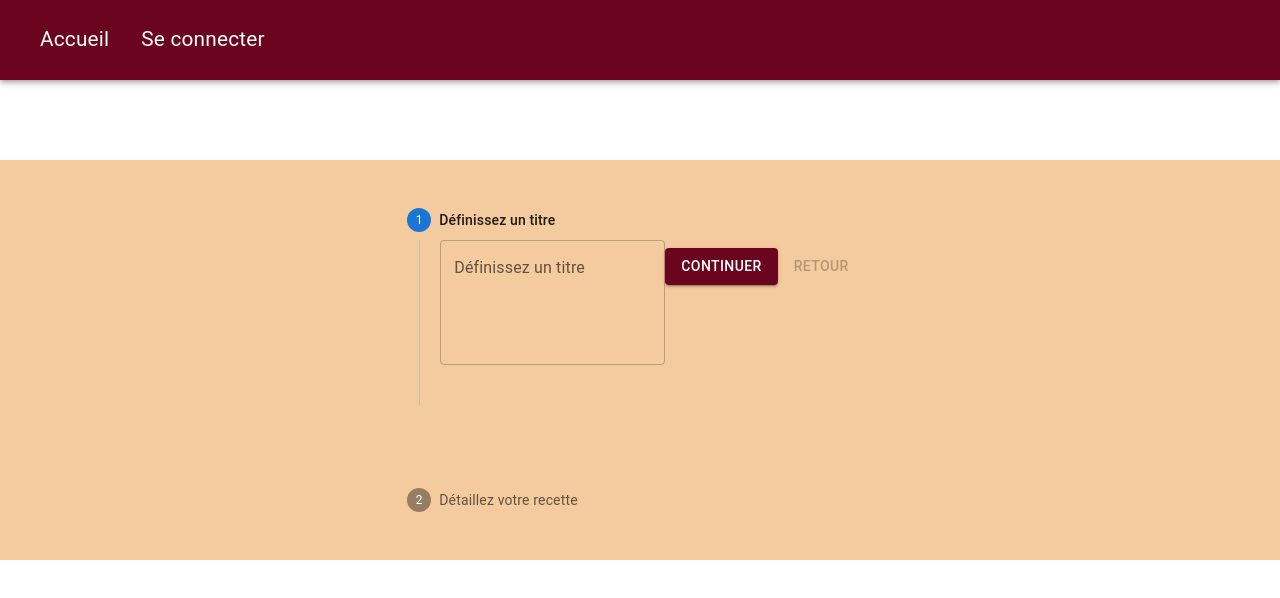
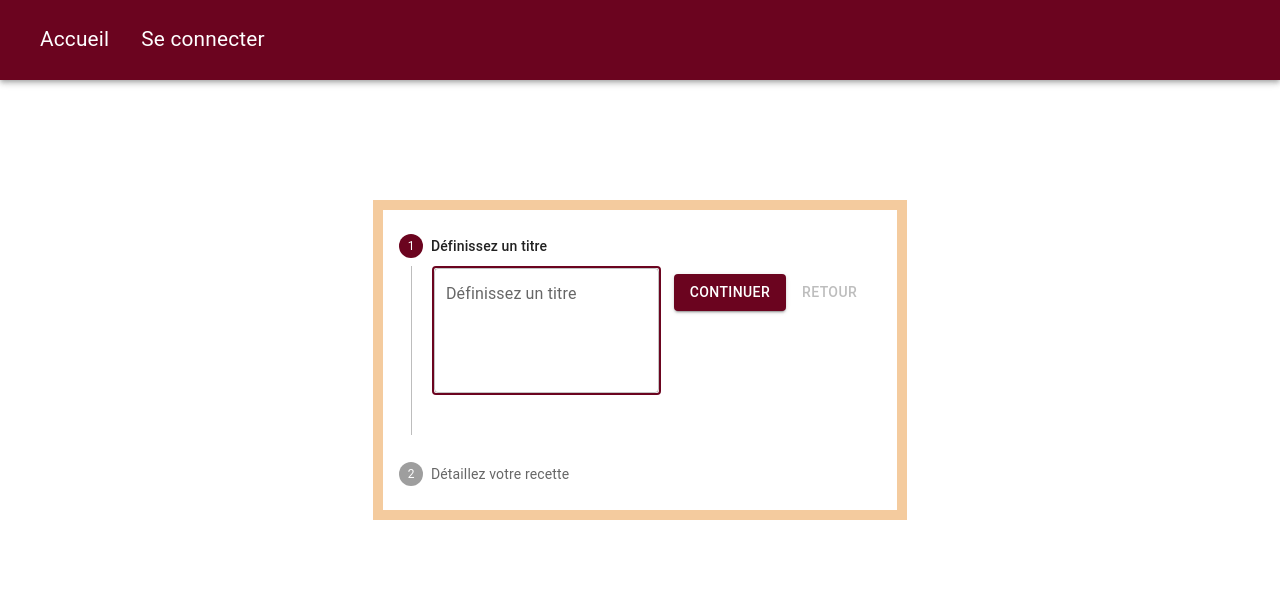
Before and after one commit to FlorianeLNT/NomNom-CookingNetwork, a React (Vite) app: page /post in a window 1280 px wide. Shown: the top 598 px of the page. Built offline with nearby package versions, Linux system fonts and the light colour scheme.

Commit message:
CSS un peu partout, PostedCard fix post success modal

```diff
--- a/src/Component/EditProfil/EditProfil.css
+++ b/src/Component/EditProfil/EditProfil.css
@@ -7,4 +7,5 @@
   gap: 50px;
   background-color: #f4cb9e;
   padding: 5vh;
+  font-size: 1.5rem;
 }
--- a/src/Component/PostedCard/PostedCard.css
+++ b/src/Component/PostedCard/PostedCard.css
@@ -3,10 +3,33 @@
   flex-direction: column;
   justify-content: center;
   align-items: center;
-  flex-direction:column
+  flex-direction: column;
 }
 
-.Comment{
+.Comment {
   display: flex;
-  flex-direction:column
+  flex-direction: column;
 }
+
+.css-i9fmh8-MuiBackdrop-root-MuiModal-backdrop {
+  background-color: rgba(0, 0, 0, 0.1) !important;
+}
+
+.css-1wnsr1i {
+  border-radius: 30px;
+  border: 5px solid #6b041f !important;
+}
+
+.css-dpjnhs-MuiInputBase-root-MuiOutlinedInput-root {
+  border: 2px solid #6b041f !important;
+}
+
+.css-i4bv87-MuiSvgIcon-root {
+  color: #6b041f !important;
+}
+
+.css-dpjnhs-MuiInputBase-root-MuiOutlinedInput-root {
+  background-color: white !important;
+  color: black !important;
+  font-weight: 500;
+}
--- a/src/Component/PostedCard/PostedCard.jsx
+++ b/src/Component/PostedCard/PostedCard.jsx
@@ -19,6 +19,7 @@ import Modal from "@mui/material/Modal";
 import Box from "@mui/material/Box";
 import Button from "@mui/material/Button";
 import TextField from "@mui/material/TextField";
+import SendIcon from "@mui/icons-material/Send";
 
 const ExpandMore = styled((props) => {
   const { expand, ...other } = props;
@@ -173,10 +174,10 @@ function PostedCard() {
                 />
                 <span>{item.likes.length}</span>
 
-                {/* Commentaire */}
-                <IconButton onClick={() => handleCommentClick(item._id)}>
+                <Button>
                   <AddCommentIcon onClick={handleOpen} />
                   <Modal
+                    className="modal"
                     open={open}
                     onClose={handleClose}
                     aria-labelledby="modal-modal-title"
@@ -188,7 +189,7 @@ function PostedCard() {
                         variant="h6"
                         component="h2"
                       >
-                        Ajouté un commentaire:
+                        Ajouter un commentaire :
                       </Typography>
                       <Box
                         component="form"
@@ -201,17 +202,22 @@ function PostedCard() {
                         <div>
                           <TextField
                             id="outlined-multiline-static"
-                            label="Multiline"
+                            label=""
                             multiline
                             rows={10}
-                            defaultValue="Default Value"
+                            defaultValue=""
+                            onChange={(e) => setComment(e.target.value)}
                           />
-                          <Button variant="contained">Envoyer</Button>
+                          <IconButton
+                            onClick={() => handleCommentSubmit(item._id)}
+                          >
+                            <SendIcon />
+                          </IconButton>
                         </div>
                       </Box>
                     </Box>
                   </Modal>
-                </IconButton>
+                </Button>
                 <span>{item.comments.length}</span>
                 <ExpandMore
                   sx={{ color: "black" }}
@@ -247,17 +253,6 @@ function PostedCard() {
           </div>
         );
       })}
-      {commentInputOpen && (
-        <div className="Comment">
-          <input
-            type="text"
-            placeholder="Votre commentaire..."
-            value={comment}
-            onChange={(e) => setComment(e.target.value)}
-          />
-          <button onClick={handleCommentSubmit}>Commenter</button>
-        </div>
-      )}
     </div>
   );
 }
--- a/src/Component/Profil/Profil.css
+++ b/src/Component/Profil/Profil.css
@@ -4,6 +4,15 @@
   align-items: center;
   margin-top: 10vh;
   gap: 50px;
-  background-color: #f4cb9e;
   padding: 5vh;
+  font-size: 1.5rem;
 }
+
+.profilCard {
+  display: flex;
+  flex-direction: column;
+  align-items: center;
+  padding: 2vh;
+  border: 10px solid #f4cb9e;
+  width: 25vw;
+}
--- a/src/Component/Profil/Profil.jsx
+++ b/src/Component/Profil/Profil.jsx
@@ -58,8 +58,13 @@ function Profil() {
       <NavBar />
       <div className="my-profile">
         <div className="profil-info">
-          <h1>
-            Mon Profil :{" "}
+          <div className="profilCard">
+            <h3>Mon Profil : </h3>
+            <p>Prénom : {userInfo.firstname}</p>
+            <p>Nom : {userInfo.lastname} </p>
+            <p>Email : {userInfo.email}</p>
+            <p>Age :</p>
+            <p>Occupation :</p>
             <Button
               className="button-modifier"
               variant="contained"
@@ -71,12 +76,7 @@ function Profil() {
             >
               Modifier
             </Button>
-          </h1>
-          <p>Prénom : {userInfo.firstname}</p>
-          <p>Nom : {userInfo.lastname} </p>
-          <p>Email : {userInfo.email}</p>
-          <p>Age :</p>
-          <p>Occupation :</p>
+          </div>
         </div>
       </div>
     </>
--- a/src/Component/createCard/createCard.css
+++ b/src/Component/createCard/createCard.css
@@ -1,11 +1,18 @@
 .createCardDiv {
   margin-top: 10vh;
   gap: 50px;
-  background-color: #f4cb9e;
   padding: 5vh;
   height: 40vh;
 }
 
-.css-1di5t78-MuiPaper-root {
-  background-color: #f4cb9e;
+.stepCard {
+  padding: 2vh;
+  border: 10px solid #f4cb9e;
 }
+.css-1u4zpwo-MuiSvgIcon-root-MuiStepIcon-root.Mui-active {
+  color: #6b041f !important;
+}
+
+.css-dpjnhs-MuiInputBase-root-MuiOutlinedInput-root {
+  margin-right: 1vw;
+}
--- a/src/Component/createCard/createCard.jsx
+++ b/src/Component/createCard/createCard.jsx
@@ -183,7 +183,11 @@ function CreateCard(props) {
           marginTop: "10vh",
         }}
       >
-        <Stepper activeStep={activeStep} orientation="vertical">
+        <Stepper
+          className="stepCard"
+          activeStep={activeStep}
+          orientation="vertical"
+        >
           {steps.map((step, index) => (
             <Step key={step.label}>
               <StepLabel
```
